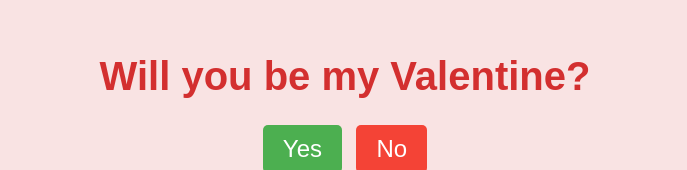
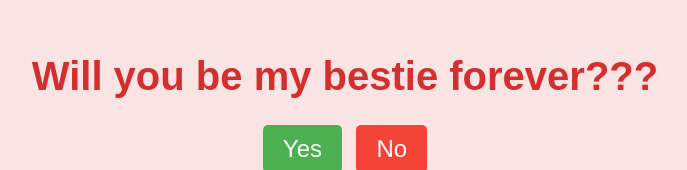
Before and after one commit to Swapnilll10/01, a plain HTML site: page index.html in a window 1280 px wide. Shown: the part 138-308 px from the top of the page, without its empty margins (295-982 px from the left). Drawn offline with Linux system fonts and the light colour scheme; no server answers.

Commit message:
Update index.html

```diff
--- a/index.html
+++ b/index.html
@@ -3,12 +3,12 @@
 <head>
     <meta charset="UTF-8">
     <meta name="viewport" content="width=device-width, initial-scale=1.0">
-    <title>Will You Be My Valentine?</title>
+    <title>?</title>
     <link rel="stylesheet" href="styles.css">
 </head>
 <body>
     <div class="container">
-        <h1>Will you be my Valentine?</h1>
+        <h1>Will you be my bestie forever???</h1>
         <div class="buttons">
             <button class="yes-button" onclick="handleYesClick()">Yes</button>
             <button class="no-button" onclick="handleNoClick()">No</button>
```
